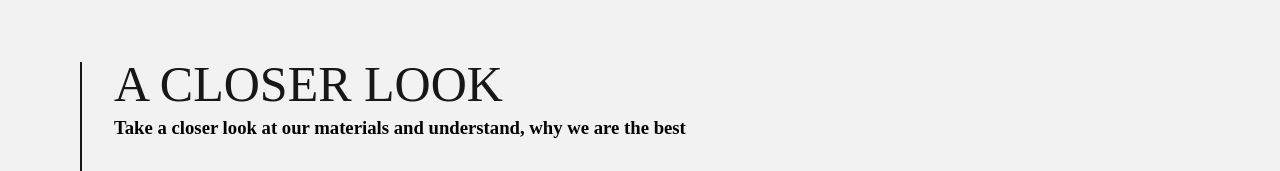
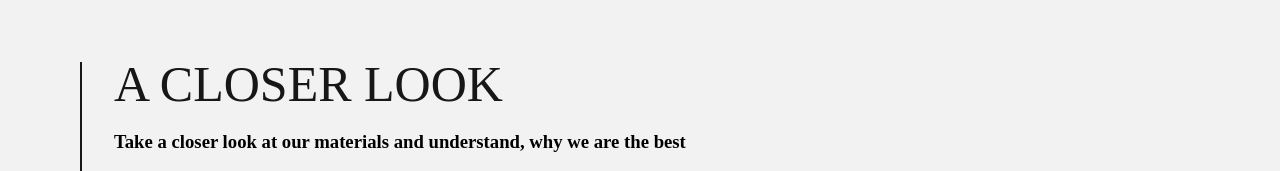
Before and after one commit to 5thAttemptCode/FloorPlaner-MERN_R3F_Docker, a React (Vite) app in the folder frontend/: page / in a window 1280 px wide. Shown: the part 781-952 px from the top of the page. Built offline with nearby package versions, Linux system fonts and the light colour scheme; no server answers.

Commit message:
Add files via upload

```diff
--- a/frontend/src/components/headerContainer/style.css
+++ b/frontend/src/components/headerContainer/style.css
@@ -1,7 +1,7 @@
 .header-container{
     display: flex;
     flex-direction: column;
-    gap: 0.6rem;
+    gap: 1.5rem;
     padding: 0 0 2rem 2rem;
     border-left: 2px solid var(--darkColor);
 }
```
